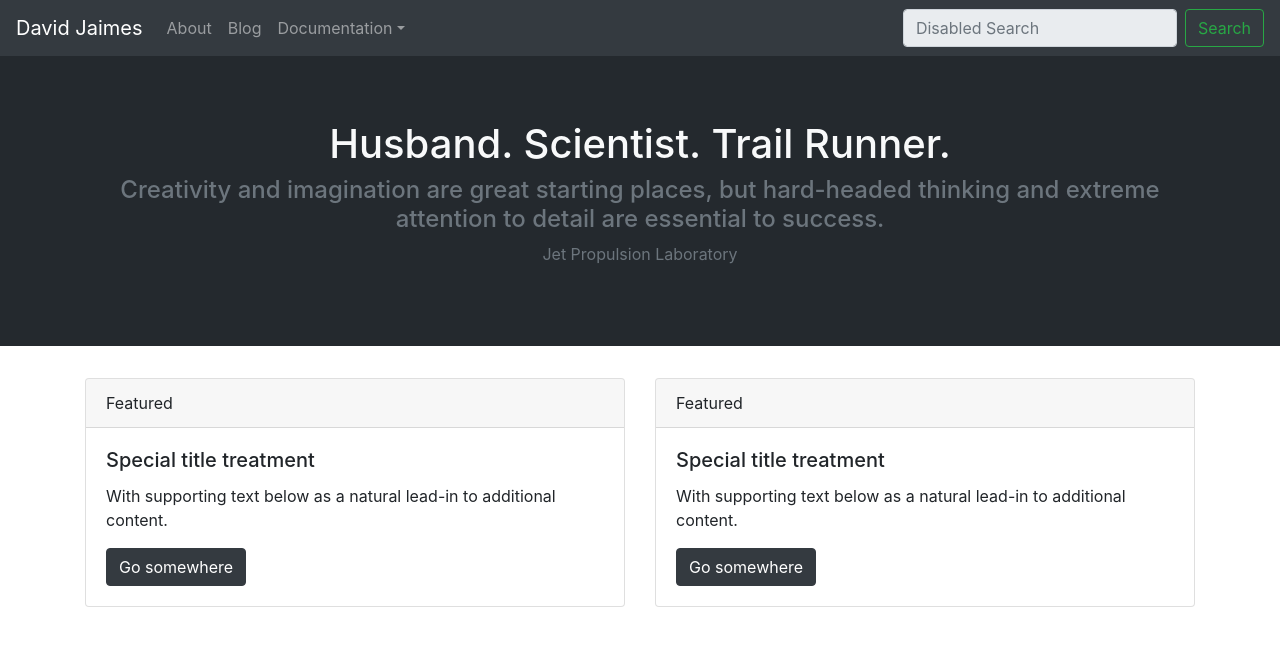
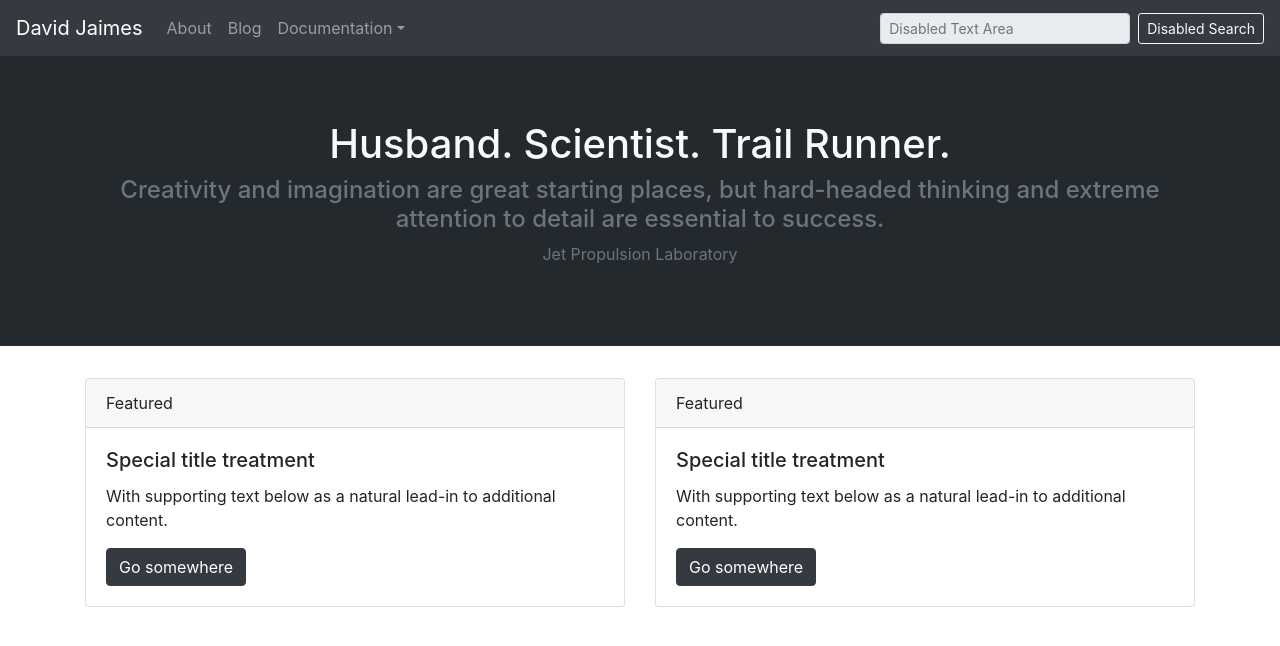
Before and after one commit to davidjaimes/gatsby-bootstrap, a Gatsby site: page / in a window 1280 px wide. Built offline with nearby package versions, Linux system fonts and the light colour scheme; Gatsby itself is replaced by a stand-in of ours.

Commit message:
fixed width for serach text box

```diff
--- a/src/components/navigation.js
+++ b/src/components/navigation.js
@@ -3,24 +3,20 @@ import React from 'react'
 
 // Bootstrap Dependencies
 import 'bootstrap/dist/css/bootstrap.min.css'
-import Navbar from 'react-bootstrap/Navbar'
-import Nav from 'react-bootstrap/Nav'
-import NavDropdown from 'react-bootstrap/NavDropdown'
-import Form from 'react-bootstrap/Form'
-import FormControl from 'react-bootstrap/FormControl'
-import Button from 'react-bootstrap/Button'
+import {Navbar, Nav, NavDropdown, Form, FormControl, Button} from 'react-bootstrap'
+
 
 const NavigationPage = () => {
 
   return (
-    <Navbar bg="dark" expand="md" variant="dark">
+    <Navbar bg="dark" expand="lg" variant="dark">
       <Navbar.Brand href="/">David Jaimes</Navbar.Brand>
-      <Navbar.Toggle aria-controls="responsive-navbar-nav" />
-      <Navbar.Collapse id="responsive-navbar-nav">
+      <Navbar.Toggle aria-controls="responsive-navbar-nav"/>
+      <Navbar.Collapse id="responsive-navbar-nav" bg="dark">
         <Nav className="mr-auto">
           <Nav.Link href="/about">About</Nav.Link>
           <Nav.Link href="/blog">Blog</Nav.Link>
-          <NavDropdown title="Documentation" id="responsive-nav-dropdown" className="text-primary">
+          <NavDropdown title="Documentation" id="responsive-nav-dropdown">
             <NavDropdown.Item href="/astronomy">Astronomy</NavDropdown.Item>
             <NavDropdown.Item href="/analysis">Data Analysis</NavDropdown.Item>
             <NavDropdown.Item href="/macOS">macOS</NavDropdown.Item>
@@ -28,8 +24,8 @@ const NavigationPage = () => {
           </NavDropdown>
         </Nav>
         <Form inline>
-          <FormControl type="text" placeholder="Disabled Search" className="mr-sm-2" disabled="True"/>
-          <Button variant="outline-success">Search</Button>
+          <FormControl type="text" placeholder="Disabled Text Area" className="mr-2" disabled="True" size="sm" style={{width: "250px"}}/>
+          <Button variant="outline-light" size="sm">Disabled Search</Button>
         </Form>
       </Navbar.Collapse>
     </Navbar>
```
Also changed, not shown: src/pages/index.js (+4 -5 lines).
